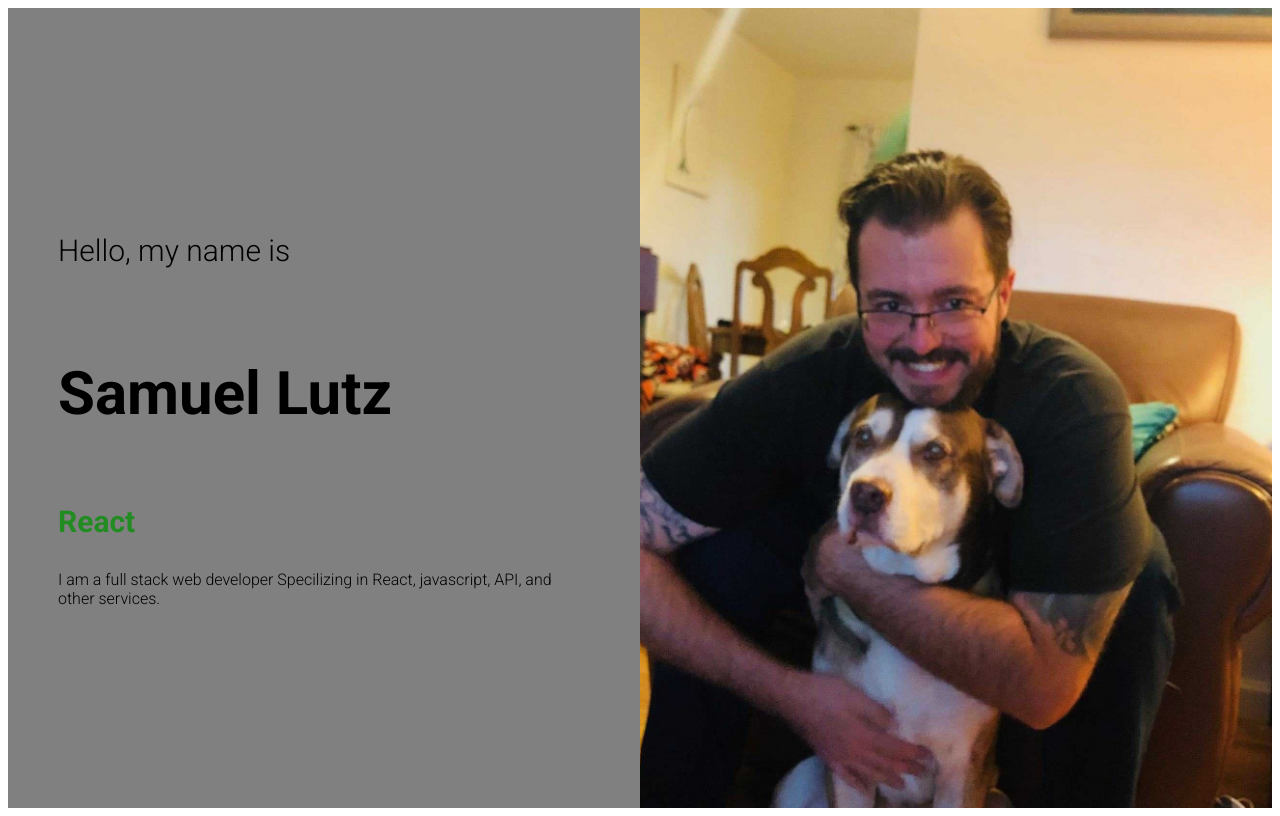
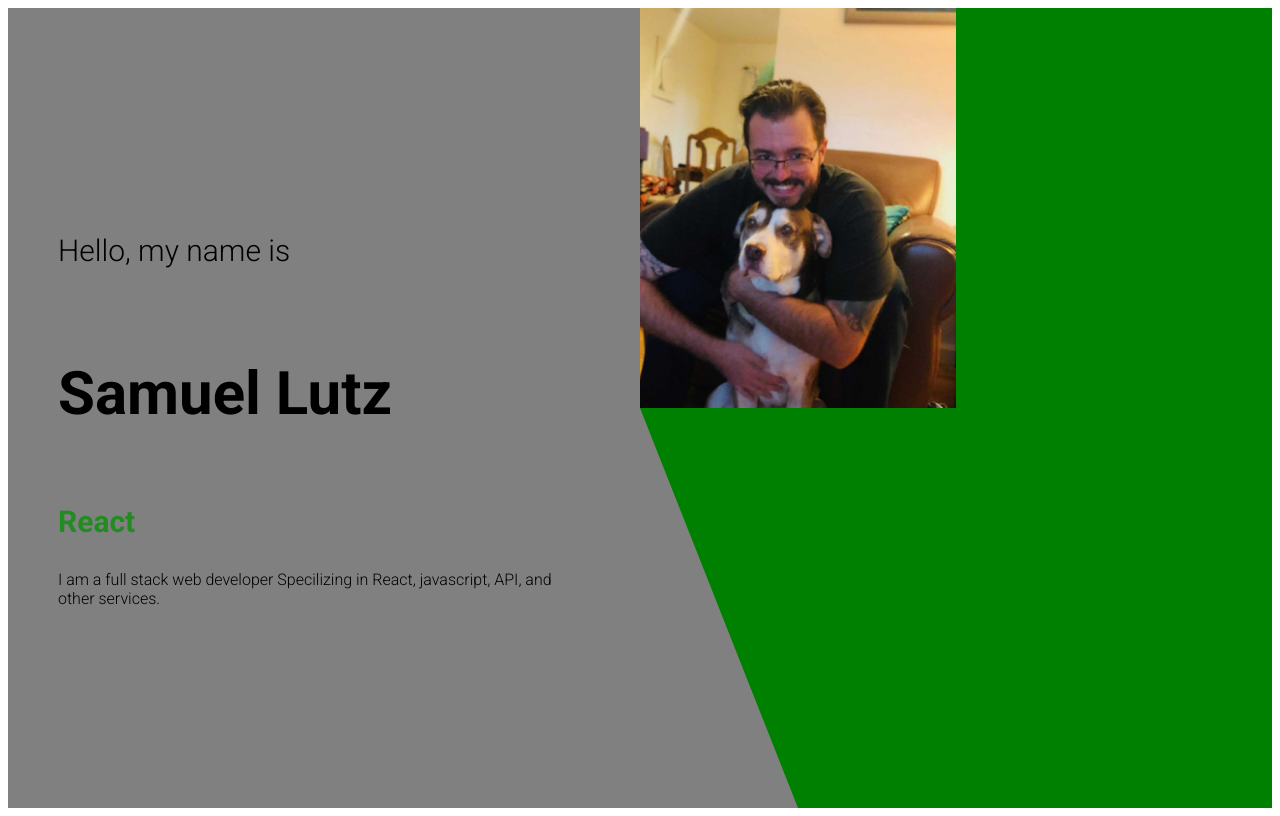
Before and after one commit to samuellutz/React-Portfolio, a React (Create React App) app in the folder my-app/: page / in a window 1280 px wide. Built offline with nearby package versions, Linux system fonts and the light colour scheme; the HTML template or start-up script is replaced by a standard one; a web font is replaced by a local one.

Commit message:
got a good intro built

```diff
--- a/my-app/src/components/intro/intro.css
+++ b/my-app/src/components/intro/intro.css
@@ -13,6 +13,7 @@
 
 .i-right {
     flex: 1;
+    position: relative;
 }
 .i-left-wrapper {
     padding: 50px;
@@ -51,7 +52,17 @@
     align-items: center;
 }
 .i-img{
+    width: 50%;
+    height: 50%;
+    object-fit: cover;
+    position: absolute;
+    display: flex;
+}
+
+.i-bg{
+    clip-path: polygon(25% 0%, 100% 0%, 100% 100%, 25% 100%, 0% 50%);
+    background-color: green;
     width: 100%;
     height: 100%;
-    object-fit: cover;
+    position: absolute;
 }
```
